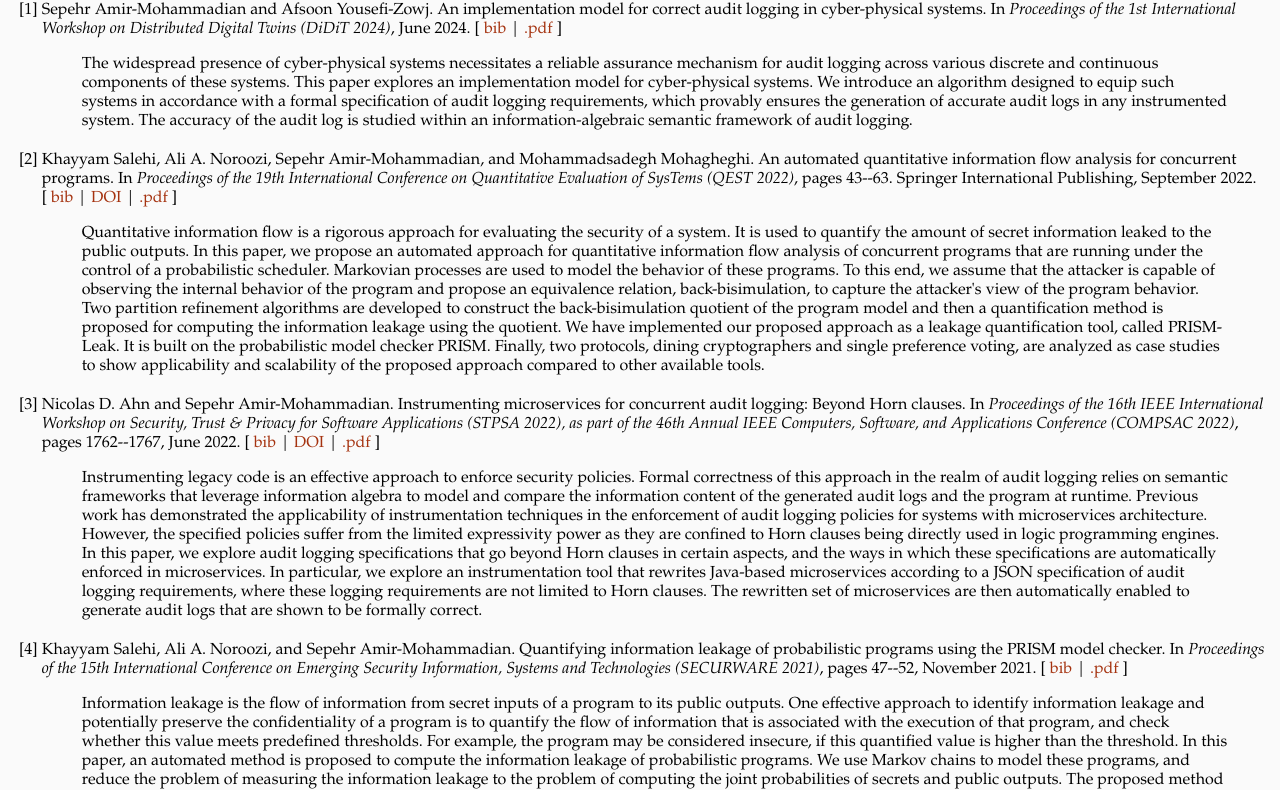
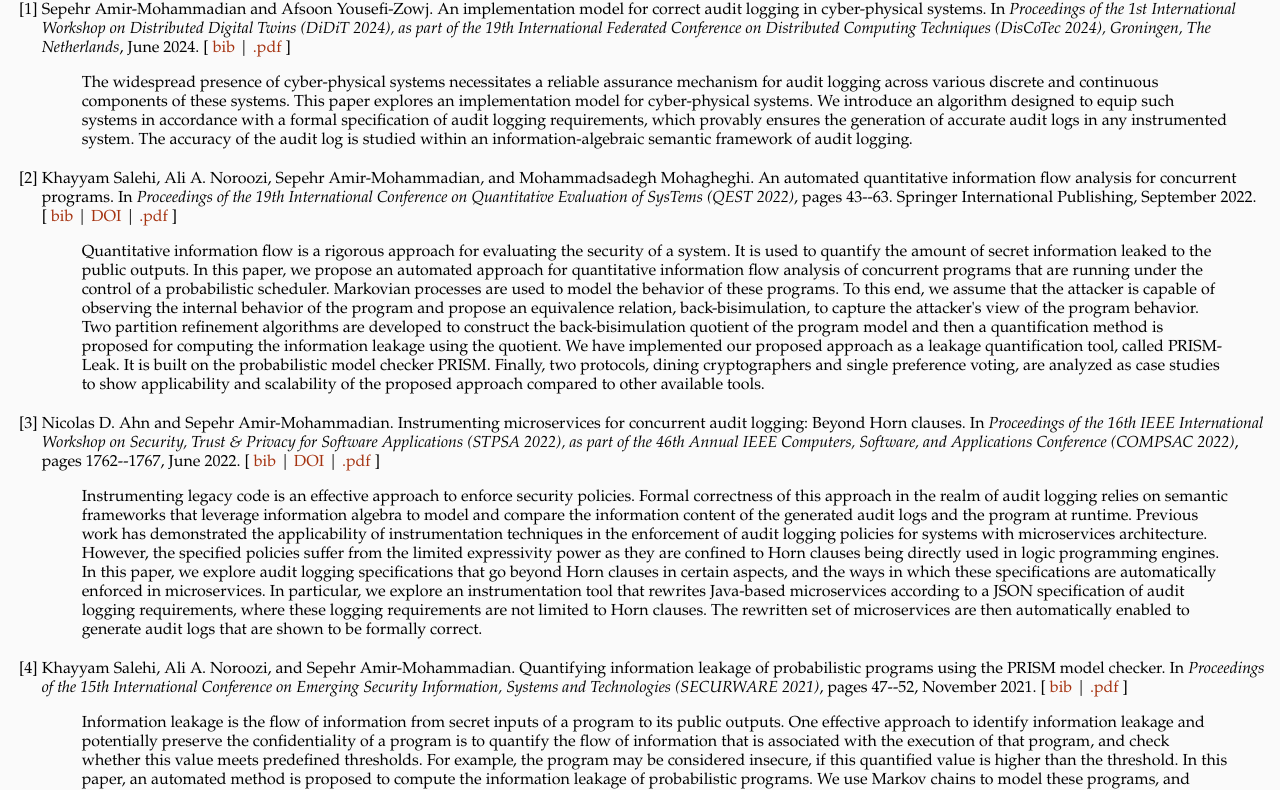
Before and after one commit to sepehram/sepehram.github.io, a plain HTML site: page pubs/pubs.html in a window 1280 px wide. Shown: the part 58-848 px from the top of the page. Drawn offline with Linux system fonts and the light colour scheme.

Commit message:
didit'24 bibtex updated

```diff
--- a/pubs/pubs.html
+++ b/pubs/pubs.html
@@ -26,7 +26,9 @@ Sepehr Amir-Mohammadian and Afsoon Yousefi-Zowj.
  An implementation model for correct audit logging in cyber-physical
   systems.
  In <em>Proceedings of the 1st International Workshop on Distributed
-  Digital Twins (DiDiT 2024)</em>, June 2024.
+  Digital Twins (DiDiT 2024), as part of the 19th International Federated
+  Conference on Distributed Computing Techniques (DisCoTec 2024), Groningen,
+  The Netherlands</em>, June 2024.
 [&nbsp;<a href="pubs_bib.html#amirmoh-zowj-didit24">bib</a>&nbsp;|
 <a href="https://sepehram.github.io/pubs/didit24.pdf">.pdf</a>&nbsp;]
 <blockquote>
```
Also changed, not shown: pubs/pubs_bib.html (+1 -1 lines), 1 other file.
